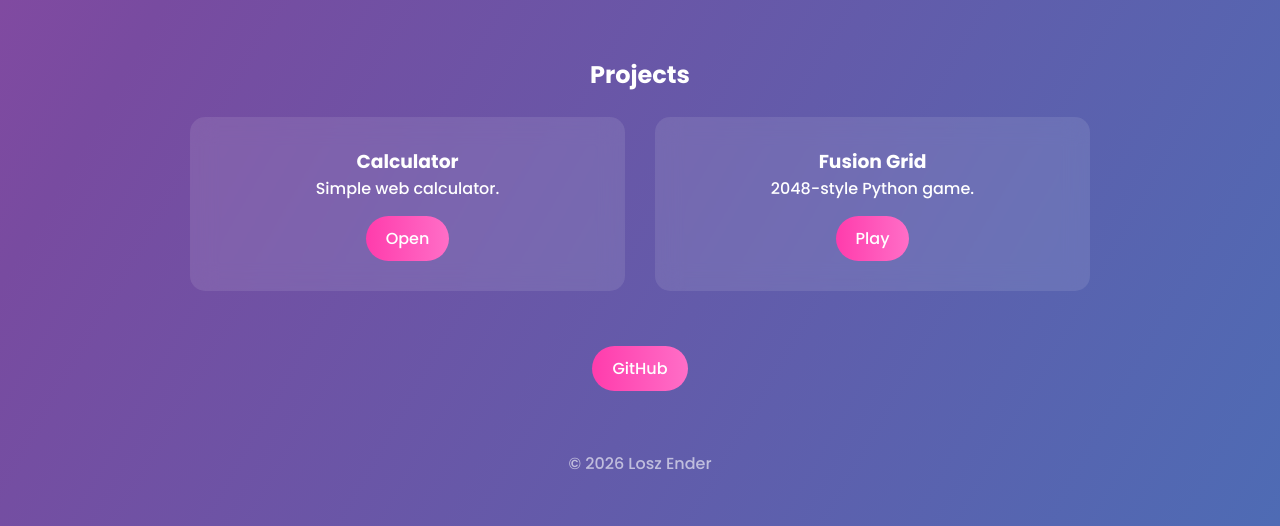
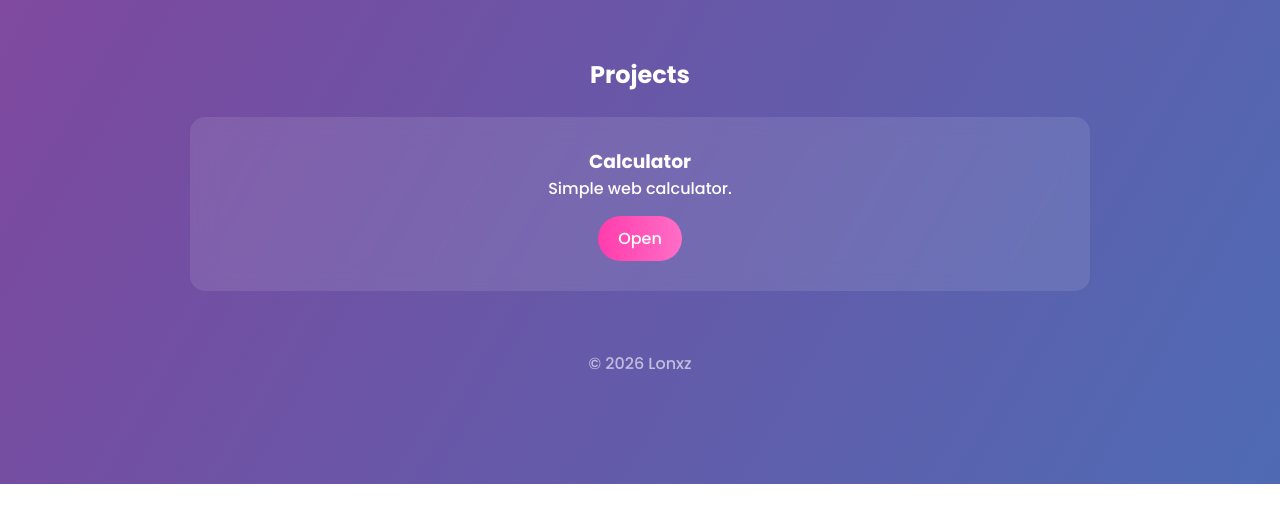
Before and after one commit to Verxer/Info, a plain HTML site: page index.html in a window 1280 px wide. Shown: the part 316-842 px from the top of the page. After the commit the page ends 800 px from the top, so only its background shows below. Drawn offline with Linux system fonts and the light colour scheme.

Commit message:
Add files via upload

```diff
--- a/index.html
+++ b/index.html
@@ -116,7 +116,7 @@ opacity:0.6;
 <div class="container">
 
 <div class="profile">
-<img class="avatar" src="https://i.imgur.com/2DhmtJ4.png">
+<img class="avatar" src="profile.jpeg">
 <h1>Lonxz</h1>
 <p class="subtitle">Python Developer • Game Creator</p>
 </div>
@@ -133,22 +133,11 @@ opacity:0.6;
 <a class="button" href="https://calculatoreasymode.netlify.app/" target="_blank">Open</a>
 </div>
 
-<div class="card">
-<h3>Fusion Grid</h3>
-<p>2048-style Python game.</p>
-<a class="button" href="#">Play</a>
-</div>
 
 </div>
 
-</div>
-
-<div class="links">
-<a class="button" href="#">GitHub</a>
-</div>
-
 <div class="footer">
-© 2026 Losz Ender
+© 2026 Lonxz
 </div>
 
 </div>
```
Also changed, not shown: 1 other file.
